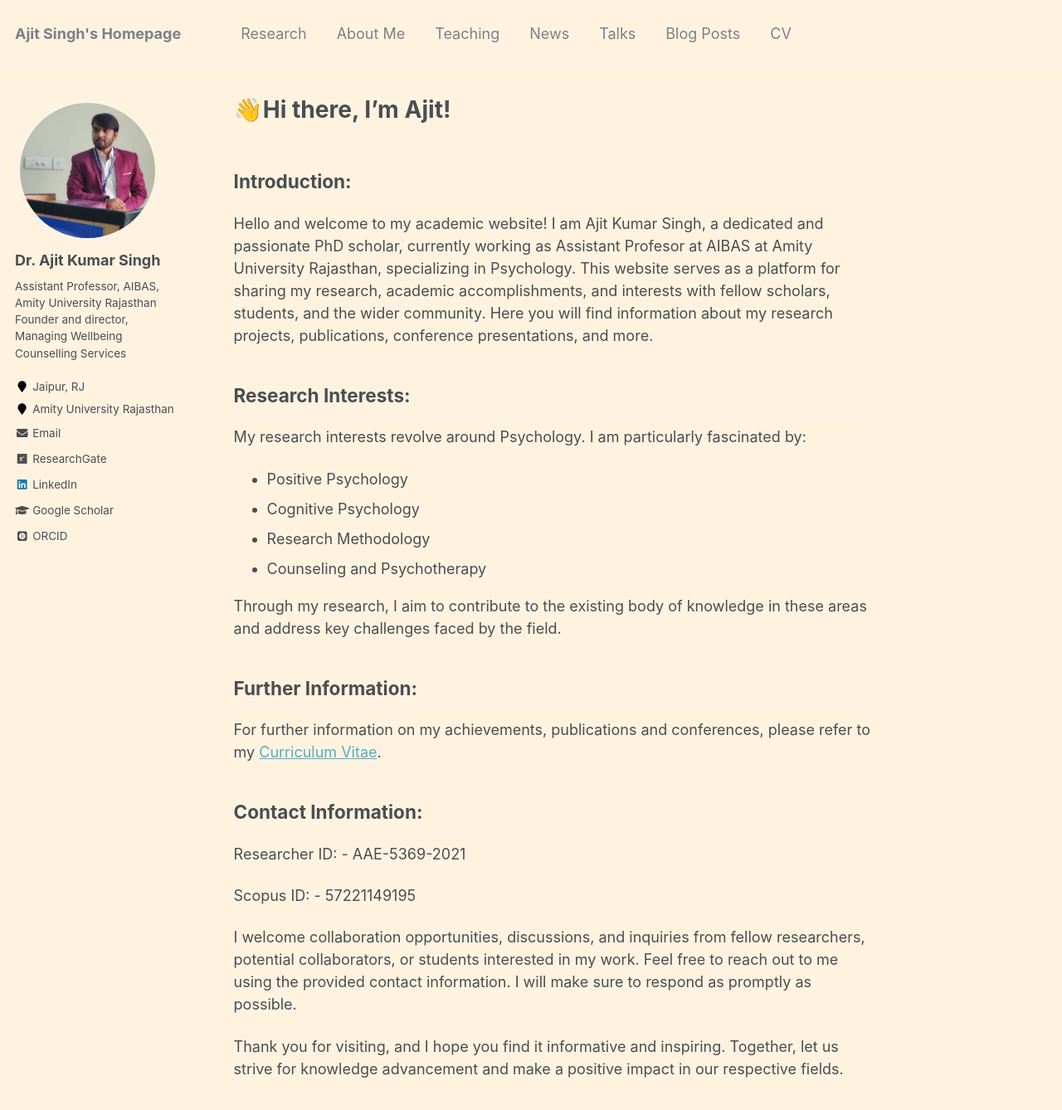
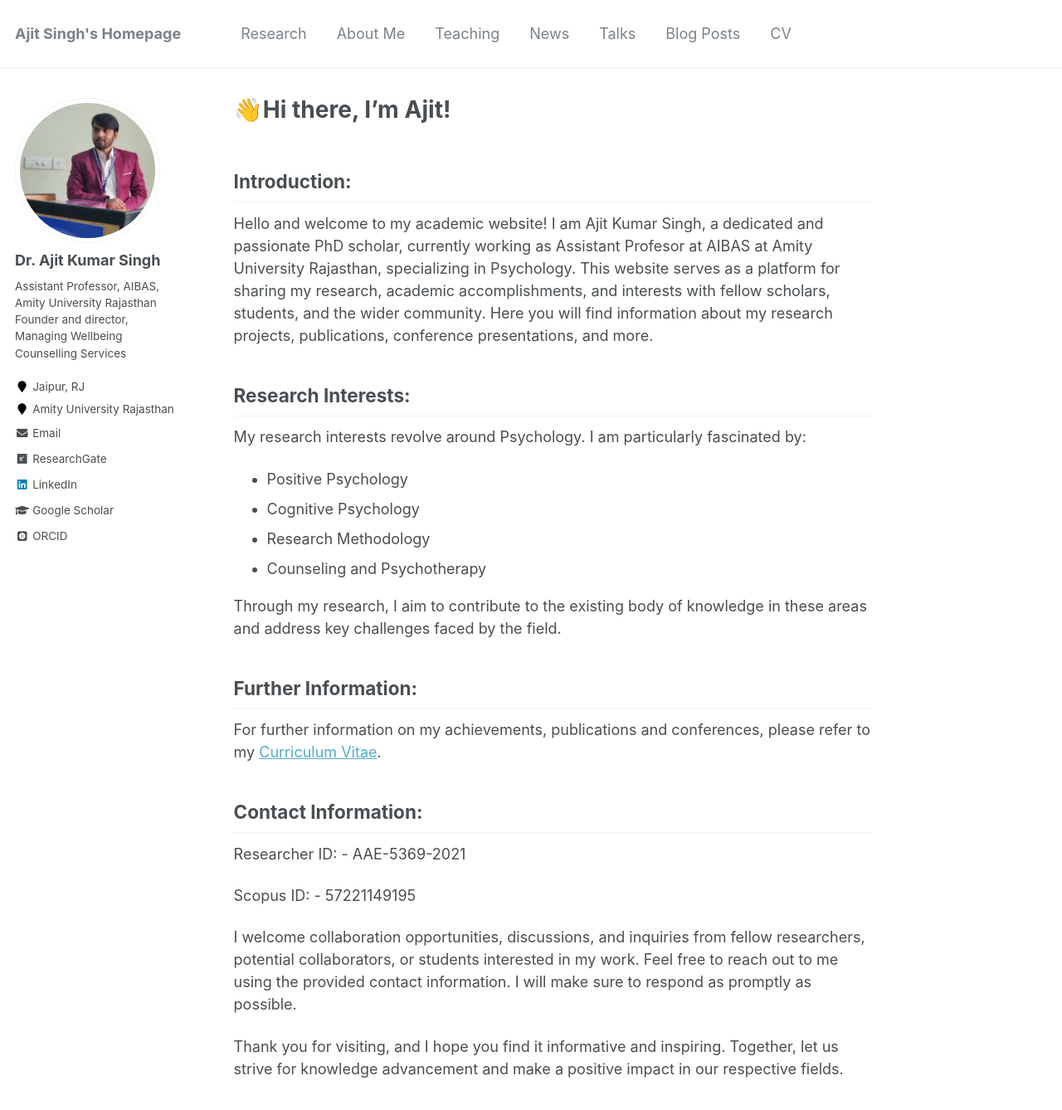
Before and after one commit to ajitsinghacademic/ajitsinghacademic.github.io, a Jekyll site: the page built from _pages/about.md, in a window 1280 px wide and 1400 px high. Shown: the top 1338 px of the window at 83% size. Built offline with Jekyll 4.4.1, drawn with Linux system fonts in a browser that asks for light colours; some web fonts are replaced.

Commit message:
4th theme edit

```diff
--- a/_sass/_variables.scss
+++ b/_sass/_variables.scss
@@ -54,7 +54,7 @@ $light-gray                 : mix(#fff, $gray, 50%);
 $lighter-gray               : mix(#fff, $gray, 90%);
 
 $body-color                 : #FFF3E0;
-$background-color           : #fff3e0;
+$background-color           : #fff;
 $code-background-color      : #fafafa;
 $code-background-color-dark : $light-gray;
 $text-color                 : $dark-gray;
```
